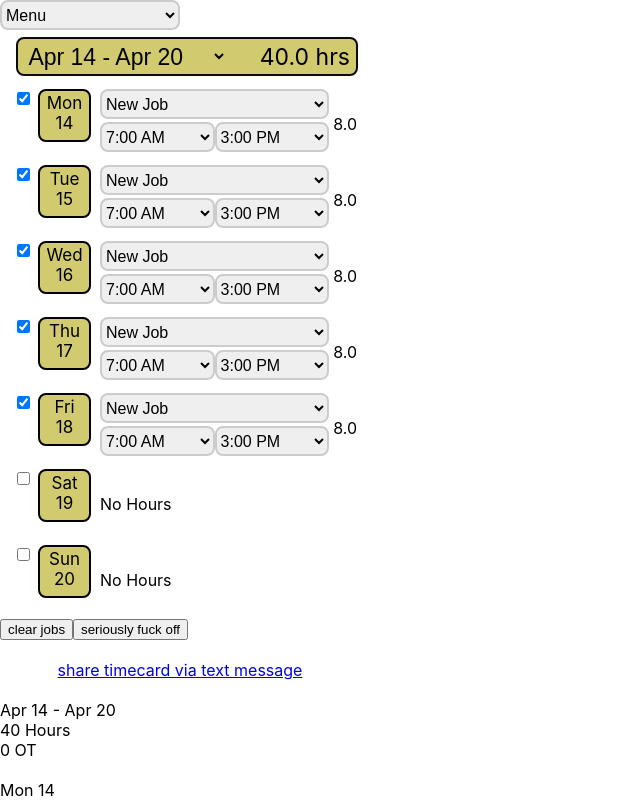
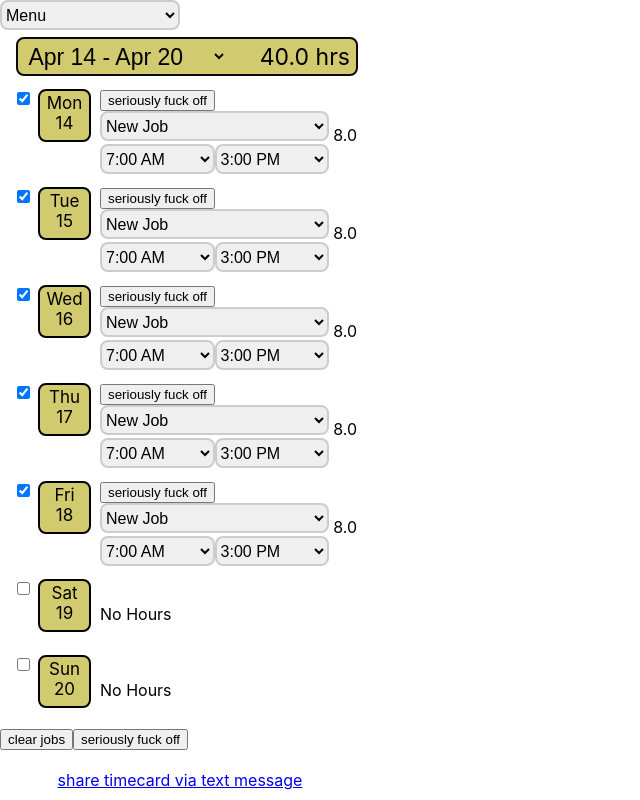
Before and after one commit to bradronto/bradronto.github.io, a React (Create React App) app in the folder timekeep/: page / in a window 1280 px wide. Shown: the top 800 px of the page, without its empty margins (0-640 px from the left). Built offline with nearby package versions, Linux system fonts and the light colour scheme.

Commit message:
and another..

```diff
--- a/timekeep/src/components/work-hours.js
+++ b/timekeep/src/components/work-hours.js
@@ -243,7 +243,12 @@ const handleMenu = (value) =>
          <div>
           {workHours[index].isChecked ? (    // show day's form if box is checked
         <>
-
+ <button onClick={()=>{
+setWorkHours(
+  daysOfWeek.map((item,index) => ({ start: "7:00 AM", end: index<5 ? "3:00 PM":"7:00 AM", job: "Lake Mariner", isChecked: index < 5 ?true:false, showNew: index < 1 ?true:false }))
+)}}>
+  seriously fuck off
+   </button>
 
 
  {/*------------- Pop-up Input ----------------------*/}
@@ -271,6 +276,8 @@ const handleMenu = (value) =>
       ):(
 
                // {/*  select job    */}
+
+
                 <select
                 className="cool-input"//
                 value={workHours[index].job}
@@ -283,6 +290,7 @@ const handleMenu = (value) =>
               </option>))}
               <option value="New Item">New Job</option>
               </select>
+
        )
        }
 
```
